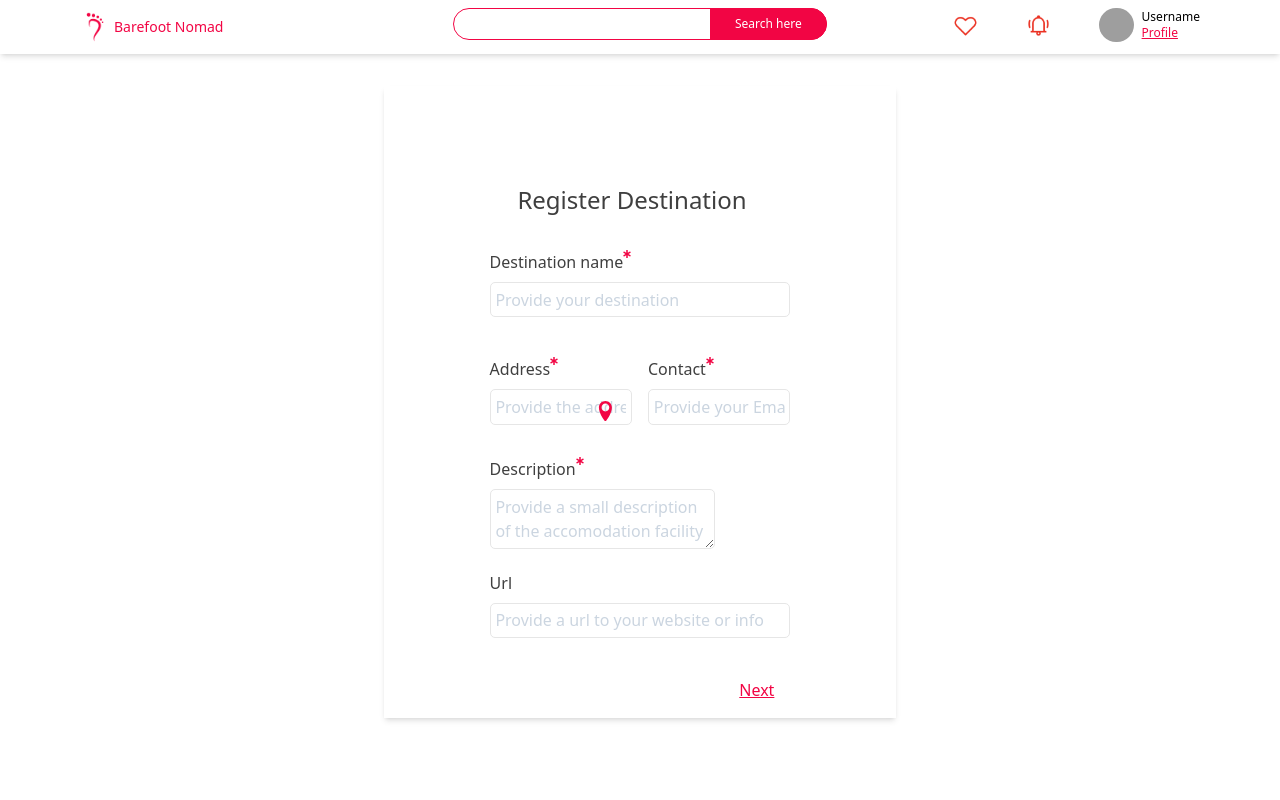
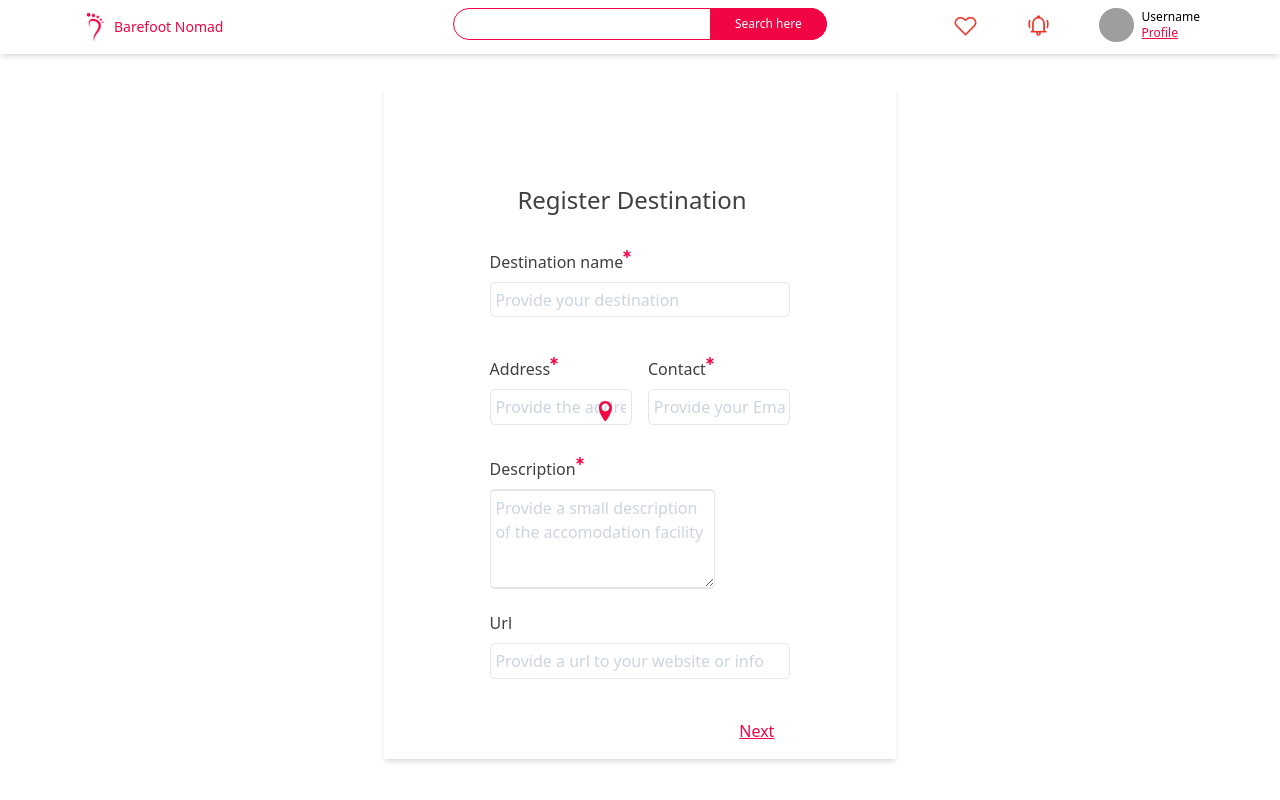
Before and after one commit to atlp-rwanda/rca-barefoot-team4-fe, a Next.js app: page /accomodation in a window 1280 px wide. Shown: the top 800 px of the page. Built offline with nearby package versions, Linux system fonts and the light colour scheme; grey boxes are pictures that could not be loaded.

Commit message:
fix: comply

```diff
--- a/src/pages/accomodation/register-destination.tsx
+++ b/src/pages/accomodation/register-destination.tsx
@@ -94,10 +94,10 @@ const RegisterDestination = ({
             value={accomodationState.description}
             onChange={(e) => handleChange(e)}
             name="description"
-            // rows="3"
+            style={{ height: '100px' }}
             id="description"
             placeholder="Provide a small description of the accomodation facility"
-            className="h-[60%] w-[75%] rounded-[5px] border-[1px] border-[#e6e6e6] p-[0.3rem] focus:outline-none"
+            className="h-[60%] w-[75%] rounded-[5px] border-x-[1px] border-y-[2px] border-[#e6e6e6] p-[0.3rem] focus:outline-none"
           ></textarea>
         </div>
 
```
